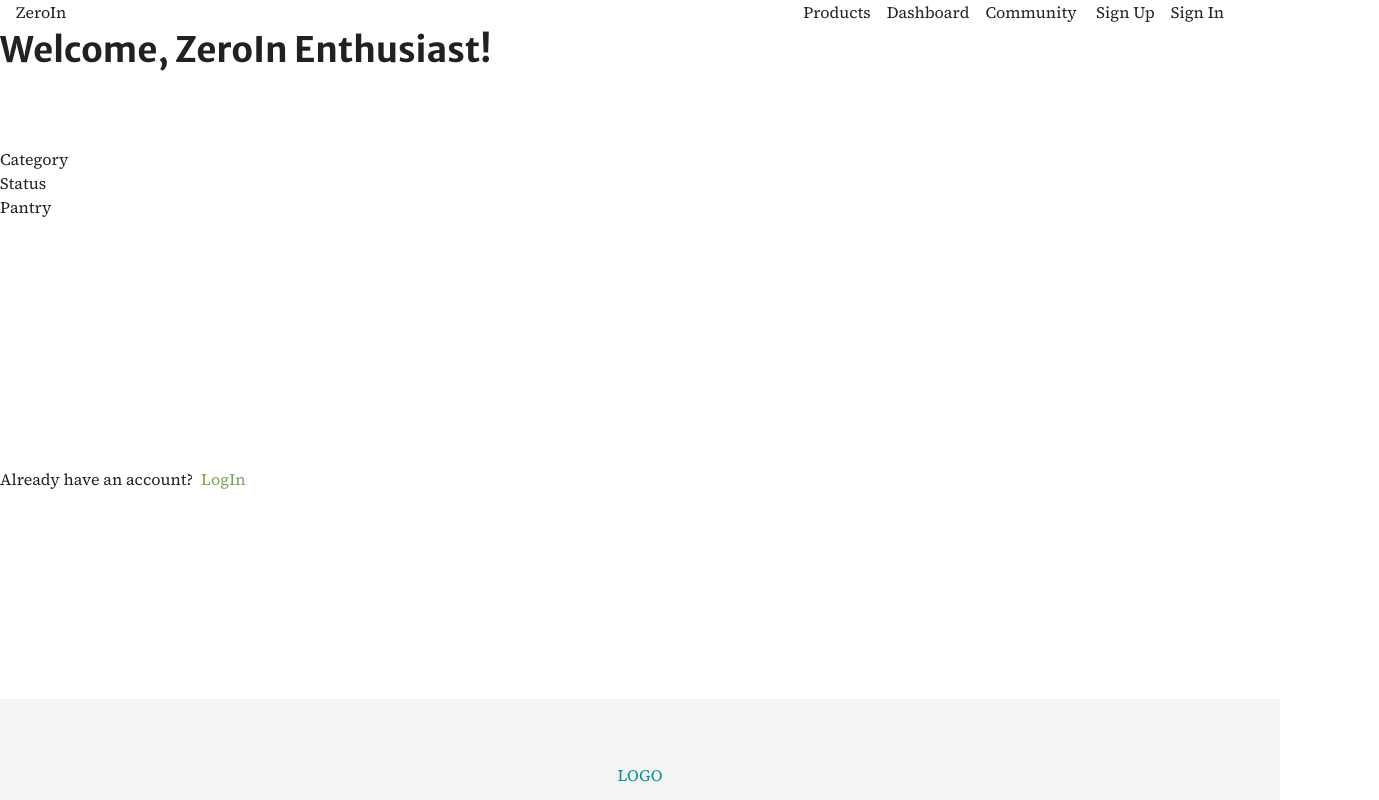
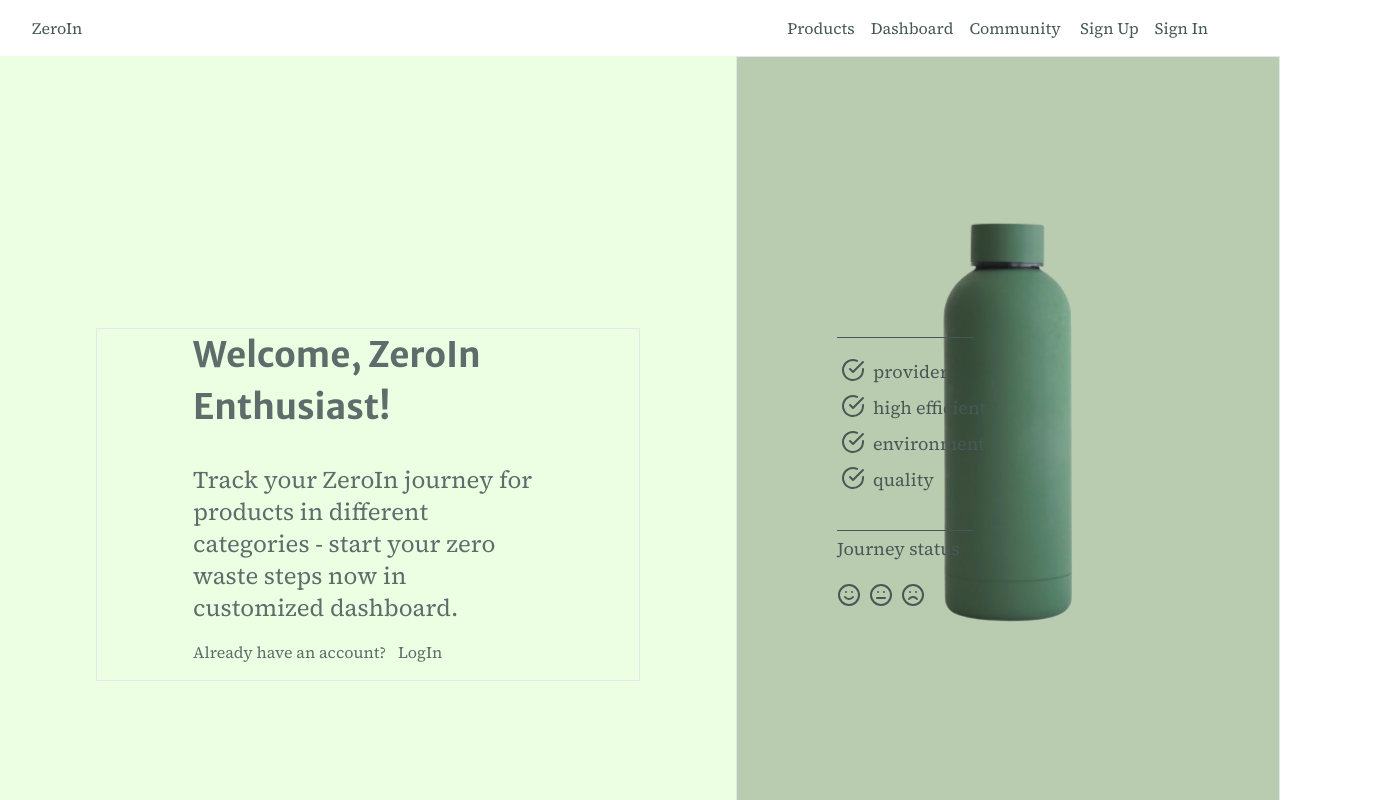
Before and after one commit to suhay/project-zero, a Next.js app: page /dashboard in a window 1280 px wide. Shown: the top 800 px of the page, 1379 px wide, since content can reach past the window. Built offline with nearby package versions, Linux system fonts and the light colour scheme.

Commit message:
WIP: dashboard default

```diff
--- a/app/dashboard/page.tsx
+++ b/app/dashboard/page.tsx
@@ -1,7 +1,7 @@
 "use client";
-import Link from "next/link";
 import { LoginContext } from "../../src/context/context";
 import { useContext } from "react";
+import DefaultDashboard from "@/src/components/Journey/DefaultDashboard";
 
 // const Dashboard = ({ params }: { params: { category: string } }) => {
 const Dashboard = () => {
@@ -9,30 +9,16 @@ const Dashboard = () => {
   console.log("in Dashboard page profileStatus", profileStatus);
 
   return (
-    <div className="authContainer">
+    <div className="bg-secondary-300 ">
       {!profileStatus ? (
         // {!profileStatus && !params.category ? (
-
-        <>
-          <h2>Welcome, ZeroIn Enthusiast!</h2>
-          <section className="py-10">
-            <div>Category</div>
-            <div>Status</div>
-            <div>Pantry</div>
-          </section>
-        </>
+        <DefaultDashboard />
       ) : (
         <div>
           <div>profileStatus {profileStatus}</div>
           {/* <div>params.category {params.category}</div> */}
         </div>
       )}
-      <div className="my-52">
-        Already have an account?
-        <Link href="/signup" className="text-green-500 hover:font-bold ml-2">
-          LogIn
-        </Link>
-      </div>
     </div>
   );
 };
--- a/app/layout.tsx
+++ b/app/layout.tsx
@@ -29,7 +29,6 @@ const RootLayout = ({ children }: { children: React.ReactNode }) => {
           <LoginProvider>
             <CategoryStatusProvider>
               <Navigation />
-
               <main className="min-h-[calc(100vh-398px-24px)]">{children}</main>
               <Footer />
             </CategoryStatusProvider>
--- /dev/null
+++ b/src/components/Journey/DefaultDashboard.tsx
@@ -0,0 +1,82 @@
+import React from "react";
+import Image from "next/image";
+import { Frown, Smile, Meh, CheckCircle } from "react-feather";
+import Link from "next/link";
+
+const DefaultDashboard = () => {
+  return (
+    <section className="w-full flex">
+      <div className="w-3/5 my-auto mx-24 text-primary-200 border h-3/6">
+        <h2 className="mx-24">Welcome, ZeroIn Enthusiast!</h2>
+        <p className="text-2xl mx-24">
+          Track your ZeroIn journey for products in different categories - start
+          your zero waste steps now in customized dashboard.
+        </p>
+        <p className="mx-24">
+          Already have an account?{" "}
+          <span>
+            <Link href="/signin" className="hover:font-bold ml-2">
+              LogIn
+            </Link>
+          </span>
+        </p>
+      </div>
+      <div className="border w-3/5 relative bg-secondary-700 py-auto">
+        {/* <Image
+          src="/assets/shampoo-demo.png"
+          alt={"shampoo demo product"}
+          width={400}
+          height={500}
+          className="border relative py-auto right-[180px] w-2/3"
+        /> */}
+        <Image
+          src="/assets/shampoo-demo.png"
+          alt={"shampoo demo product"}
+          width={400}
+          height={400}
+          className="mx-auto p-auto"
+        />
+        <div className="text-lg">
+          <hr className="w-3/12 relative bottom-80 border-primary-300 right-[-100px]" />
+          <ul className="list-none text-primary-300 relative bottom-80 right-[-100px]">
+            <li className="mt-4 p-1 flex gap-2">
+              <span>
+                <CheckCircle />
+              </span>
+              <span>provider</span>
+            </li>
+            <li className="p-1 flex gap-2">
+              <span>
+                <CheckCircle />
+              </span>
+              <span>high efficient</span>
+            </li>
+            <li className="p-1 flex gap-2">
+              <span>
+                <CheckCircle />
+              </span>
+              <span>environment</span>
+            </li>
+            <li className="p-1 mb-2 flex gap-2">
+              <span>
+                <CheckCircle />
+              </span>
+              <span>quality</span>
+            </li>
+          </ul>
+          <ul className="relative bottom-80 right-[-100px] text-primary-300 mt-6 py-2">
+            <hr className="w-3/12 border-primary-300" />
+            <p className="py-1">Journey status</p>
+            <p className="flex gap-2">
+              <Smile />
+              <Meh />
+              <Frown />
+            </p>
+          </ul>
+        </div>
+      </div>
+    </section>
+  );
+};
+
+export default DefaultDashboard;
--- a/src/components/navigation/index.tsx
+++ b/src/components/navigation/index.tsx
@@ -1,10 +1,11 @@
 "use client";
 import React, { useState, useContext } from "react";
-import Logo from "./navbar/Logo";
-import Sidebar from "./sidebar";
-import Navbar from "./navbar/index";
+
 import { useResize } from "@/src/utils/resize";
 import { LoginContext } from "../../context/context";
+import Logo from "./navbar/Logo";
+import Navbar from "./navbar";
+import Sidebar from "./sidebar";
 
 const Navigation = () => {
   const [isShown, setIsShown] = useState(false);
@@ -15,7 +16,7 @@ const Navigation = () => {
   const { profileStatus } = useContext(LoginContext);
 
   return (
-    <nav className="flex z-10">
+    <nav className="flex z-10 p-4 text-primary-300">
       <Logo />
       <ul className="ml-auto">
         <Navbar hideNavbar={hideNavbar} profileStatus={profileStatus} />
```
Also changed, not shown: public/assets/shampoo-demo.png (added).
